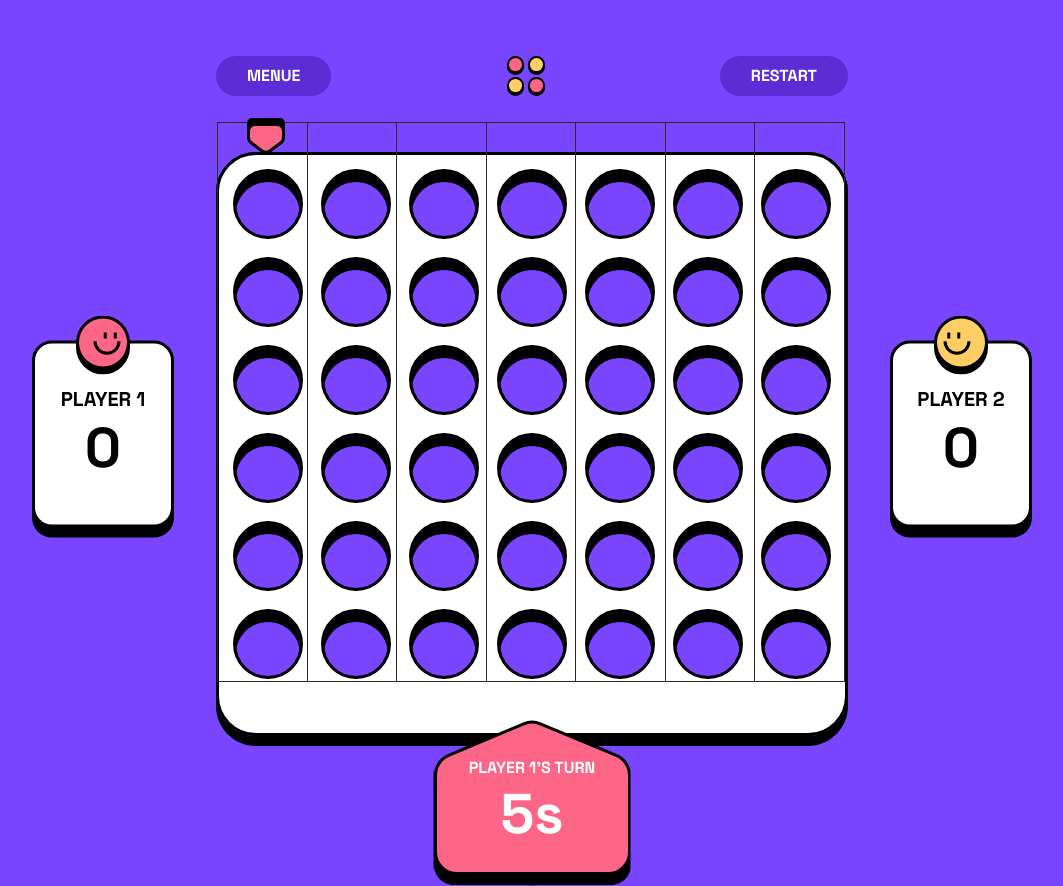
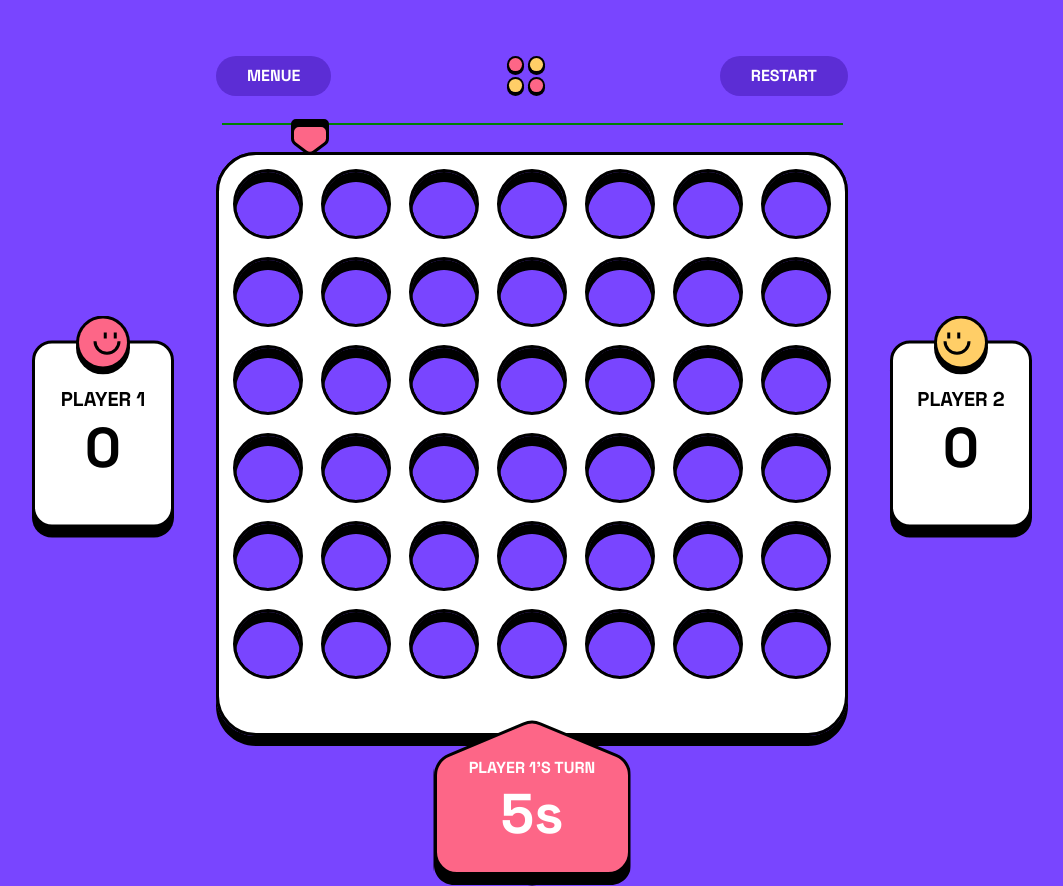
Before and after one commit to SmileAndWaveBoyz/connect4, a React (Create React App) app: page /2player in a window 1280 px wide. Shown: the whole page, without its empty margins (108-1171 px from the left). Built offline with nearby package versions, Linux system fonts and the light colour scheme.

Commit message:
Fix zoom layout glitch

```diff
--- a/src/App.css
+++ b/src/App.css
@@ -285,11 +285,13 @@ h2{
 
 .backImageLayer{
   z-index: 1;
+  /* display: none; */
 }
 
 .frontImageLayer{
   z-index: 3;
   position: relative;
+  /* display: none; */
 }
 
 
@@ -306,6 +308,15 @@ h2{
   position: relative;
 }
 
+.gameTable tr td{
+  /* border: 1px solid black; */
+}
+
+.invisibleEventListener tr td{
+  /* border: 1px solid rgb(255, 251, 0); */
+}
+
+
 .invisibleEventListener{
   width: 32.8rem;
   height: 30.5rem;
@@ -316,9 +327,6 @@ h2{
   outline: 0;
 }
 
-.invisibleEventListener tr td{
-  border: 1px solid rgb(43, 42, 40);
-}
 
 .token{
   position: absolute;
@@ -416,7 +424,6 @@ h2{
 @media screen and (min-width: 768px) {
   .backImageLayer{
     content: url("/public/assets/images/board-layer-black-large.svg");
-
   }
 
   .frontImageLayer{
@@ -431,10 +438,16 @@ h2{
 
   .invisibleEventListener{
     top: -30px;
-    transform: translate(-23px);
     position: absolute;
-    width: 67.2rem;
+    width: 61.9rem;
     height: 56.0rem;
+  }
+
+  .markerImageContainer{
+    position: absolute;
+    top: -28px;
+    outline: 1px solid green;
+    width: 61.9rem;
   }
 
   .token.red{
--- a/src/components/Player.jsx
+++ b/src/components/Player.jsx
@@ -284,6 +284,20 @@ function Player() {
             }
           </tr>
         </table>
+        <div className="markerImageContainer">
+          <img className={"markerImage " + whosTurnIsIt} src="/assets/images/marker-red.svg" alt="marker" style= {{left: markerX}}/>
+        </div>
+        <table className='invisibleEventListener'>
+            <tr>
+              <td onClick={() => addToken(0)} onMouseEnter={() => moveMarker("4.3%")}></td>
+              <td onClick={() => addToken(1)} onMouseEnter={() => moveMarker("18.5%")}></td>
+              <td onClick={() => addToken(2)} onMouseEnter={() => moveMarker("32.62%")}></td>
+              <td onClick={() => addToken(3)} onMouseEnter={() => moveMarker("47%")}></td>
+              <td onClick={() => addToken(4)} onMouseEnter={() => moveMarker("61%")}></td>
+              <td onClick={() => addToken(5)} onMouseEnter={() => moveMarker("75.4%")}></td>
+              <td onClick={() => addToken(6)} onMouseEnter={() => moveMarker("89.55%")}></td>
+            </tr>
+        </table>
         <img className="frontImageLayer" src="/assets/images/board-layer-white-small.svg" alt="Front of connect 4 board"/>
 
         {
@@ -306,19 +320,6 @@ function Player() {
           <button className='playAgainButton' onClick={playAgain}>PLAY AGAIN</button>
         </div>
         }
-
-        <table className='invisibleEventListener'>
-            <tr>
-            <img className={"markerImage " + whosTurnIsIt} src="/assets/images/marker-red.svg" alt="marker" style= {{left: markerX}}/>
-              <td onClick={() => addToken(0)} onMouseEnter={() => moveMarker("11%")}></td>
-              <td onClick={() => addToken(1)} onMouseEnter={() => moveMarker("24.5%")}></td>
-              <td onClick={() => addToken(2)} onMouseEnter={() => moveMarker("37.55%")}></td>
-              <td onClick={() => addToken(3)} onMouseEnter={() => moveMarker("50.5%")}></td>
-              <td onClick={() => addToken(4)} onMouseEnter={() => moveMarker("63.7%")}></td>
-              <td onClick={() => addToken(5)} onMouseEnter={() => moveMarker("77%")}></td>
-              <td onClick={() => addToken(6)} onMouseEnter={() => moveMarker("90%")}></td>
-            </tr>
-        </table>
       </div>
     </div>
   )
```
